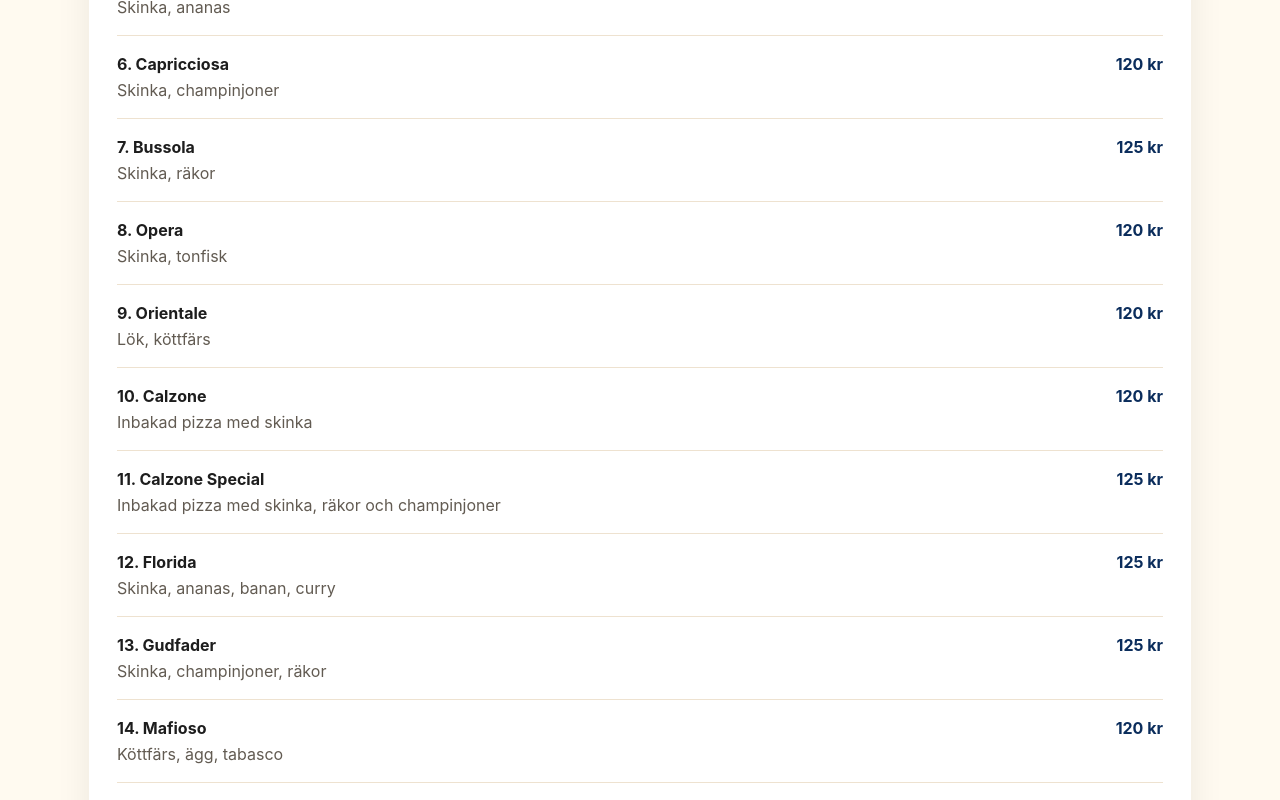
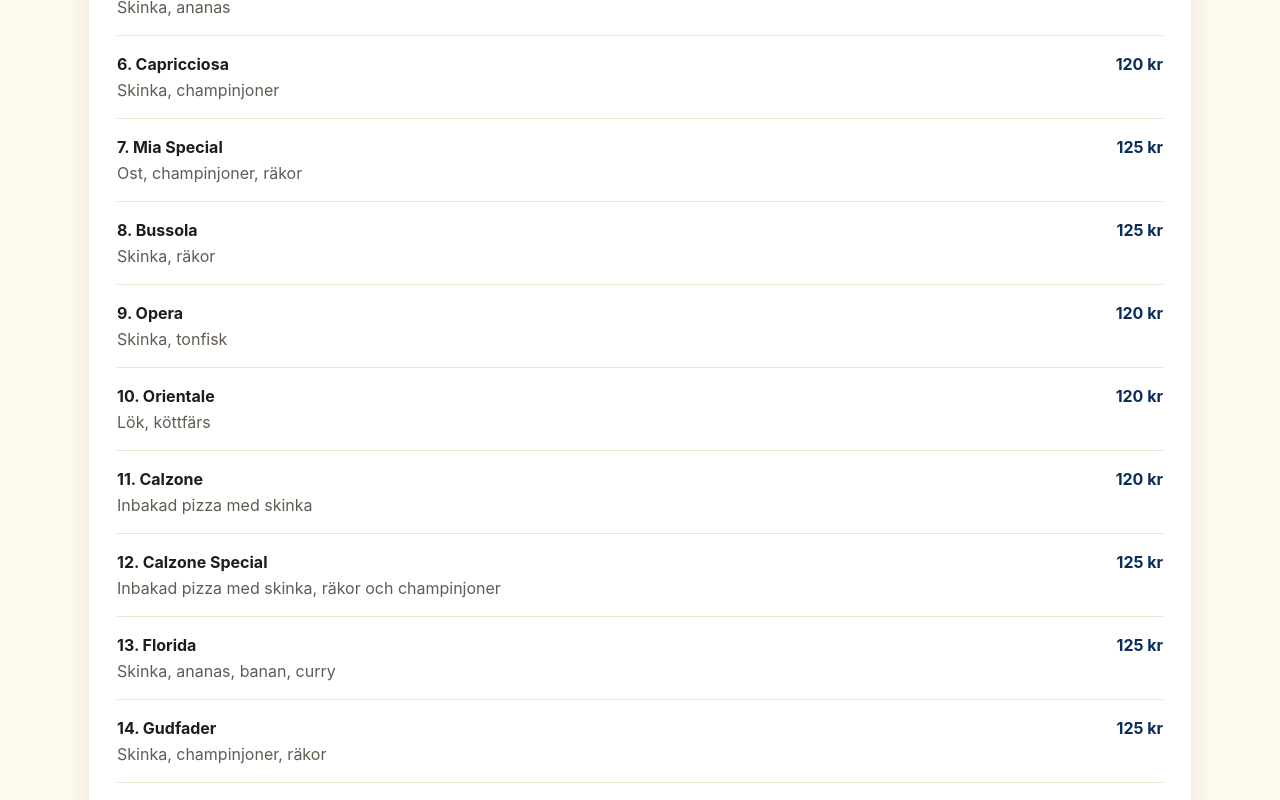
Before and after one commit to lafornetto/lafornetto, a React (Vite) app: page /meny in a window 1280 px wide. Shown: the part 1200-2000 px from the top of the page. Built offline with nearby package versions, Linux system fonts and the light colour scheme.

Commit message:
Update menu

```diff
--- a/src/data/menuData.ts
+++ b/src/data/menuData.ts
@@ -55,6 +55,11 @@ export const menuCategories: MenuCategory[] = [
         name: { sv: "Capricciosa", en: "Capricciosa" },
         description: { sv: "Skinka, champinjoner", en: "Ham, mushrooms" },
         price: "120 kr",
+      },
+      {
+        name: { sv: "Mia Special", en: "Mia Special" },
+        description: { sv: "Ost, champinjoner, räkor", en: "Cheese, mushrooms, shrimp" },
+        price: "125 kr",
       },
       {
         name: { sv: "Bussola", en: "Bussola" },
@@ -840,13 +845,30 @@ export const menuCategories: MenuCategory[] = [
         price: "20 kr",
       },
       {
-        name: { sv: "Pommes", en: "Fries" },
+        name: { sv: "Liten pommes", en: "Small fries" },
         description: {
           sv: "",
           en: "",
         },
-        price: "60 kr",
+        price: "30 kr",
       },
+      {
+        name: { sv: "Mellan pommes", en: "Medium fries" },
+        description: {
+          sv: "",
+          en: "",
+        },
+        price: "45 kr",
+      },
+      {
+        name: { sv: "Jalapeno pappers", en: "Jalapeno peppers" },
+        description: {
+          sv: "Jalapeno pappers 5st med sås.",
+          en: "Jalapeno peppers 5 pcs with sauce.",
+        },
+        price: "100 kr",
+      },
+
     ],
   },
 ];
```
